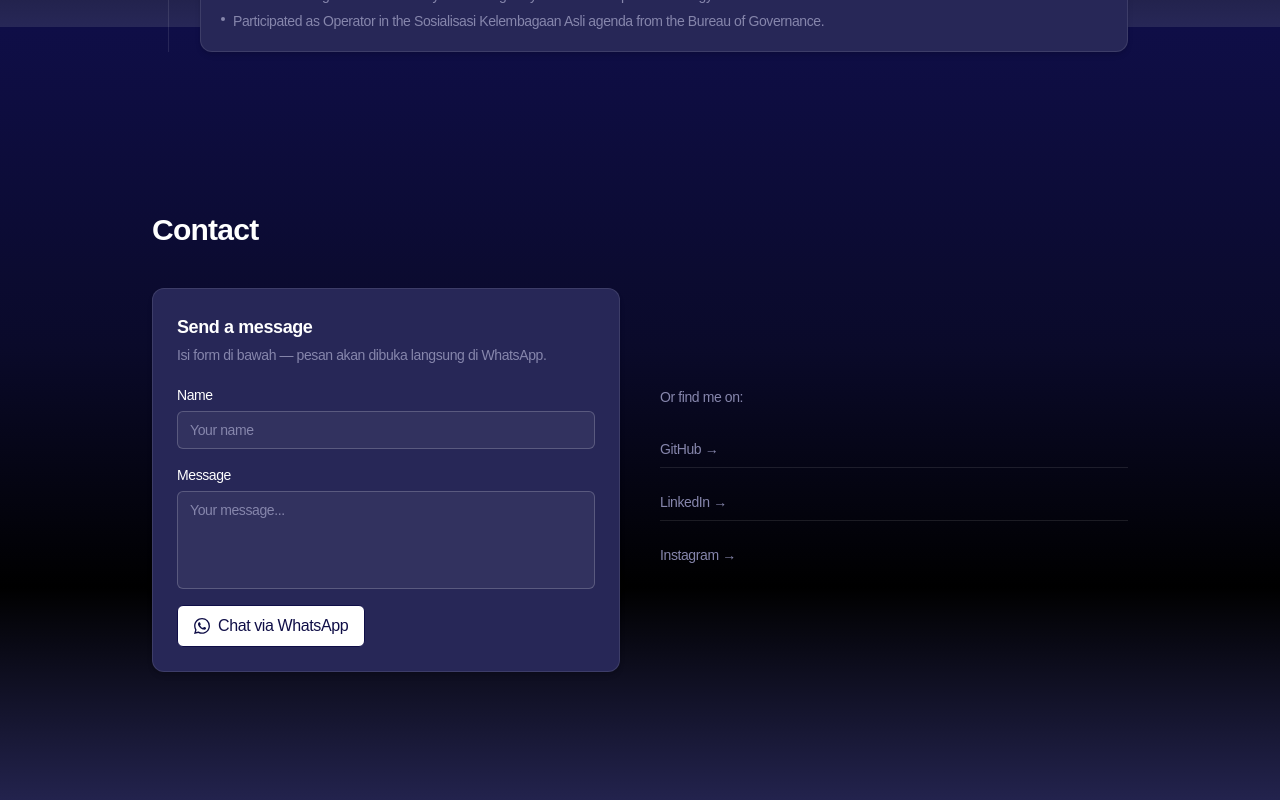
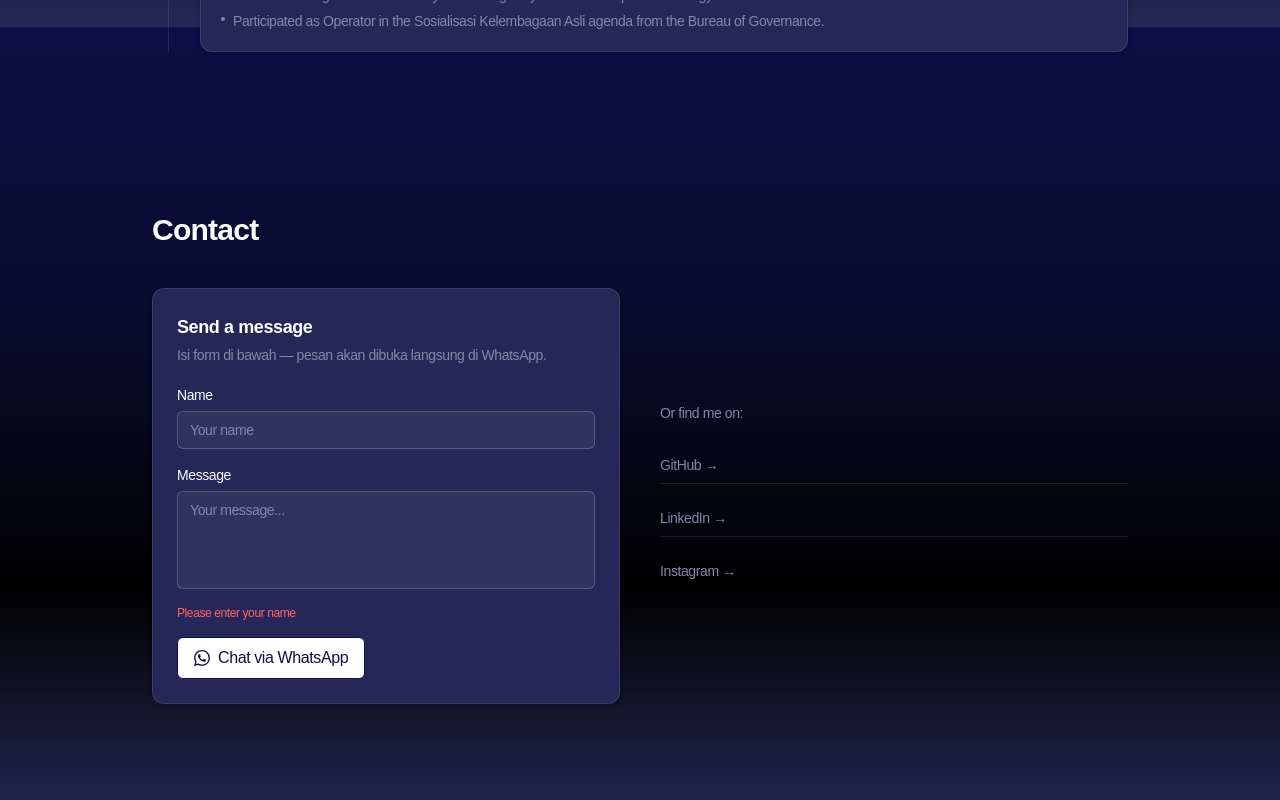
Before and after one commit to fajryalvin12/personal-portfolio-web, a Next.js app: page / in a window 1280 px wide. Both pictures are taken after a click on the button "Chat via WhatsApp". Shown: the part 3973-4773 px from the top of the page. Built offline with nearby package versions, Linux system fonts and the light colour scheme.

Commit message:
fix: create simple form validation and adjust metadata

```diff
--- a/src/app/layout.js
+++ b/src/app/layout.js
@@ -20,7 +20,7 @@ export const metadata = {
     title: "Fajry Alvin Hidayat | Fullstack Web Developer",
     description:
       "Fullstack Web Developer dengan pengalaman membangun aplikasi web skala pemerintahan dan swasta.",
-    url: "https://personal-portfolio-web-taupe.vercel.app",
+    url: "https://portfolio-fajryalvin.vercel.app/",
     siteName: "Fajry Alvin Portfolio",
     locale: "id_ID",
     type: "website",
--- a/src/components/sections/ContactSection.jsx
+++ b/src/components/sections/ContactSection.jsx
@@ -52,16 +52,43 @@ const WA_HREF = `https://wa.me/${WA_NUMBER}?text=${WA_DEFAULT_MSG}`;
 export default function ContactSection() {
   const [ref, inView] = useInView();
   const [name, setName] = useState("");
+  const [error, setError] = useState("");
   const [message, setMessage] = useState("");
+  const [waLink, setWaLink] = useState("");
+
+  function handleSubmit() {
+    if (!name.trim()) {
+      setError("Please enter your name");
+      return;
+    }
+    if (!message.trim()) {
+      setError("Please enter a message first!");
+      return;
+    }
+    const text = `Halo Fajry! Nama saya ${name}.\n\n${message}`;
+    const link = `https://wa.me/${WA_NUMBER}?text=${encodeURIComponent(text)}`;
+    window.open(link, "_blank");
+  }
 
   const base = "transition-all duration-700 ease-out";
   const hidden = "opacity-0 translate-y-6";
   const visible = "opacity-100 translate-y-0";
 
-  function buildWALink() {
-    const text = `Halo Fajry! Nama saya ${name}.\n\n${message}`;
-    return `https://wa.me/${WA_NUMBER}?text=${encodeURIComponent(text)}`;
-  }
+  // function buildWALink() {
+  //   if (!name.trim()) {
+  //     setError("Please enter your name");
+  //     return;
+  //   }
+
+  //   if (!message.trim()) {
+  //     setError("Please enter a message first!");
+  //     return;
+  //   }
+
+  //   const text = `Halo Fajry! Nama saya ${name}.\n\n${message}`;
+
+  //   return `https://wa.me/${WA_NUMBER}?text=${encodeURIComponent(text)}`;
+  // }
 
   return (
     <section
@@ -102,7 +129,10 @@ export default function ContactSection() {
                     id="contact-name"
                     type="text"
                     value={name}
-                    onChange={(e) => setName(e.target.value)}
+                    onChange={(e) => {
+                      setName(e.target.value);
+                      if (error) setError("");
+                    }}
                     placeholder="Your name"
                     className="border border-white/20 rounded-md px-3 py-2 bg-white/5 text-white placeholder:text-[var(--blue-eclipse-2)] text-sm focus:outline-none focus:ring-1 focus:ring-[var(--blue-eclipse-2)]"
                   />
@@ -118,20 +148,19 @@ export default function ContactSection() {
                   <textarea
                     id="contact-message"
                     value={message}
-                    onChange={(e) => setMessage(e.target.value)}
+                    onChange={(e) => {
+                      setMessage(e.target.value);
+                      if (error) setError("");
+                    }}
                     placeholder="Your message..."
                     rows={4}
                     className="border border-white/20 rounded-md px-3 py-2 bg-white/5 text-white placeholder:text-[var(--blue-eclipse-2)] text-sm focus:outline-none focus:ring-1 focus:ring-[var(--blue-eclipse-2)] resize-none"
                   />
                 </div>
+                {error && <p className="text-xs text-red-400">{error}</p>}
 
-                <Button variant="outline" size="md">
-                  <a
-                    href={buildWALink()}
-                    target="_blank"
-                    rel="noopener noreferrer"
-                    className="flex items-center gap-2"
-                  >
+                <Button variant="outline" size="md" onClick={handleSubmit}>
+                  <span className="flex items-center gap-2">
                     <svg
                       xmlns="http://www.w3.org/2000/svg"
                       width="16"
@@ -143,7 +172,7 @@ export default function ContactSection() {
                       <path d="M17.472 14.382c-.297-.149-1.758-.867-2.03-.967-.273-.099-.471-.148-.67.15-.197.297-.767.966-.94 1.164-.173.199-.347.223-.644.075-.297-.15-1.255-.463-2.39-1.475-.883-.788-1.48-1.761-1.653-2.059-.173-.297-.018-.458.13-.606.134-.133.298-.347.446-.52.149-.174.198-.298.298-.497.099-.198.05-.371-.025-.52-.075-.149-.669-1.612-.916-2.207-.242-.579-.487-.5-.669-.51-.173-.008-.371-.01-.57-.01-.198 0-.52.074-.792.372-.272.297-1.04 1.016-1.04 2.479 0 1.462 1.065 2.875 1.213 3.074.149.198 2.096 3.2 5.077 4.487.709.306 1.262.489 1.694.625.712.227 1.36.195 1.871.118.571-.085 1.758-.719 2.006-1.413.248-.694.248-1.289.173-1.413-.074-.124-.272-.198-.57-.347m-5.421 7.403h-.004a9.87 9.87 0 01-5.031-1.378l-.361-.214-3.741.982.998-3.648-.235-.374a9.86 9.86 0 01-1.51-5.26c.001-5.45 4.436-9.884 9.888-9.884 2.64 0 5.122 1.03 6.988 2.898a9.825 9.825 0 012.893 6.994c-.003 5.45-4.437 9.884-9.885 9.884m8.413-18.297A11.815 11.815 0 0012.05 0C5.495 0 .16 5.335.157 11.892c0 2.096.547 4.142 1.588 5.945L.057 24l6.305-1.654a11.882 11.882 0 005.683 1.448h.005c6.554 0 11.89-5.335 11.893-11.893a11.821 11.821 0 00-3.48-8.413z" />
                     </svg>
                     Chat via WhatsApp
-                  </a>
+                  </span>
                 </Button>
               </div>
             </div>
--- a/src/data/portfolio.js
+++ b/src/data/portfolio.js
@@ -60,7 +60,7 @@ export const projects = [
     title: "ERP Ticketing",
     description:
       "Internal ticketing system for ERP complaint management with priority levels (High/Medium/Low), ticket tracking by status (Open/In Progress/Closed), and admin dashboard with analytics per application.",
-    techStack: ["React.js", "Node.js", "PostgreSQL"],
+    techStack: ["React.js", "Express.js", "Prisma ORM", "PostgreSQL"],
     image: "/projects/ticketing-erp.png",
     link: "https://github.com/fajryalvin12/ticketing-erp-yakesma",
   },
```
